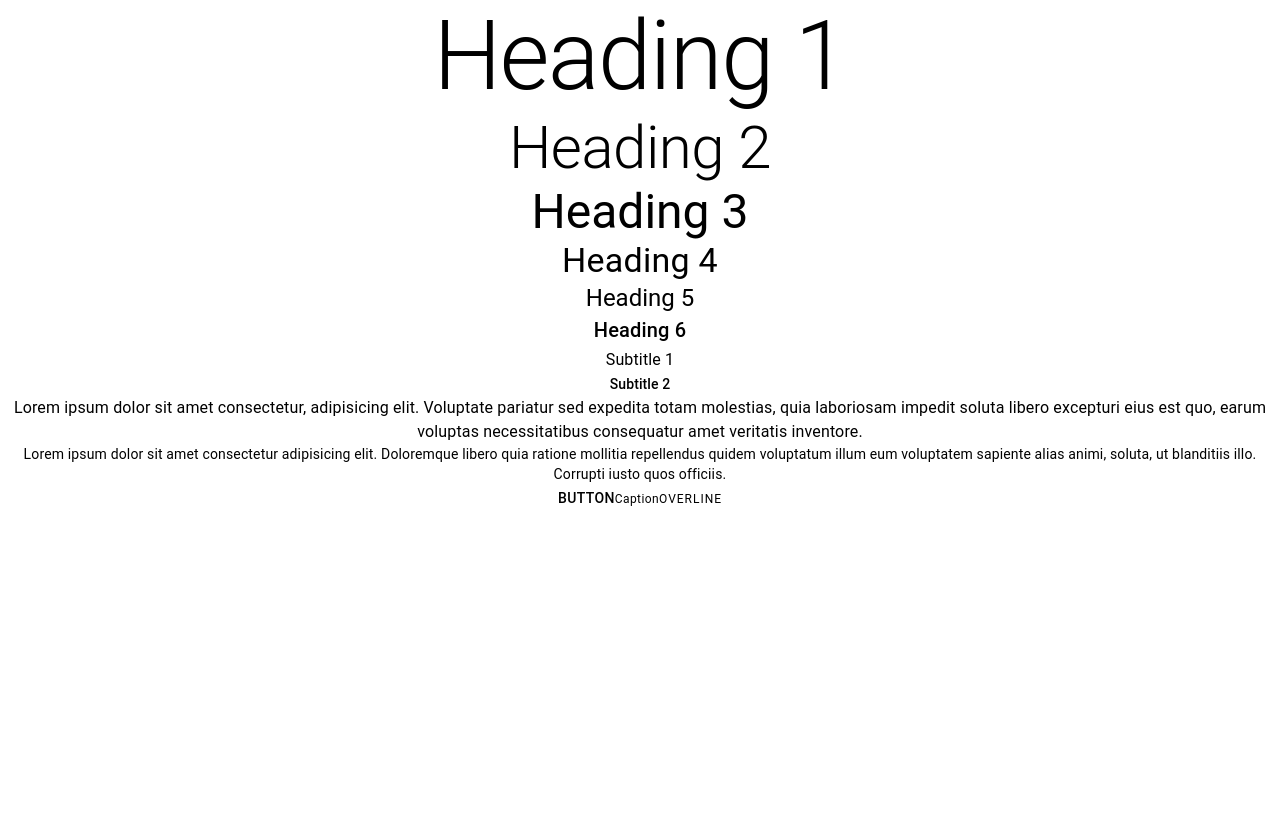
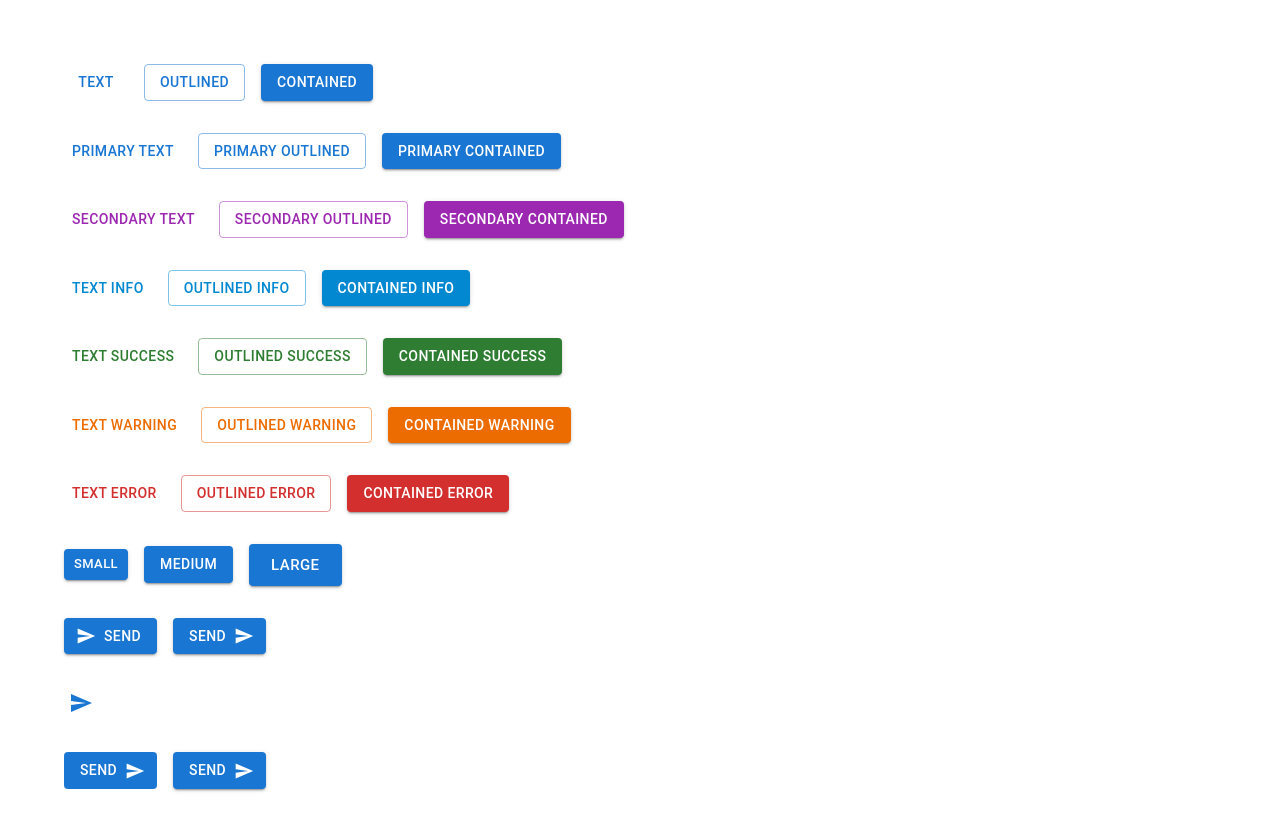
Before and after one commit to AungYeHtatCoder/react_mui_lesson_2023, a React (Create React App) app: page / in a window 1280 px wide. Shown: the top 830 px of the page. Before the commit the page ends 800 px from the top, so only its background shows below. Built offline with nearby package versions, Linux system fonts and the light colour scheme.

Commit message:
mui-button lesson by amk

```diff
--- a/package.json
+++ b/package.json
@@ -5,6 +5,7 @@
   "dependencies": {
     "@emotion/react": "^11.11.1",
     "@emotion/styled": "^11.11.0",
+    "@mui/icons-material": "^5.14.7",
     "@mui/material": "^5.14.7",
     "@testing-library/jest-dom": "^5.17.0",
     "@testing-library/react": "^13.4.0",
--- a/src/App.css
+++ b/src/App.css
@@ -1,5 +1,5 @@
 .App {
-  text-align: center;
+  padding: 4rem;
 }
 
 .App-logo {
--- a/src/App.tsx
+++ b/src/App.tsx
@@ -1,10 +1,12 @@
 import './App.css';
-import { MuiTypography } from './components/MuiTypography';
+import { MuiButton } from './components/MuiButton';
+// import { MuiTypography } from './components/MuiTypography';
 
 function App() {
   return (
     <div className='App'>
-      <MuiTypography />
+      {/* <MuiTypography /> */}
+      <MuiButton />
     </div>
   );
 }
--- /dev/null
+++ b/src/components/MuiButton.tsx
@@ -0,0 +1,118 @@
+import { Stack, Button, IconButton } from '@mui/material';
+import SendIcon from '@mui/icons-material/Send';
+export const MuiButton = () => {
+  return (
+    <Stack spacing={4}>
+      <Stack spacing={2} direction={'row'}>
+        <Button variant='text' href='https://google.com'>
+          Text
+        </Button>
+        <Button variant='outlined'>Outlined</Button>
+        <Button variant='contained'>Contained</Button>
+      </Stack>
+      <Stack spacing={2} direction={'row'}>
+        <Button variant='text' color='primary'>
+          Primary Text
+        </Button>
+        <Button variant='outlined' color='primary'>
+          Primary Outlined
+        </Button>
+        <Button variant='contained' color='primary'>
+          Primary Contained
+        </Button>
+      </Stack>
+      <Stack spacing={2} direction={'row'}>
+        <Button variant='text' color='secondary'>
+          Secondary Text{' '}
+        </Button>
+        <Button variant='outlined' color='secondary'>
+          Secondary Outlined
+        </Button>
+        <Button variant='contained' color='secondary'>
+          Secondary Contained
+        </Button>
+      </Stack>
+      <Stack spacing={2} direction={'row'}>
+        <Button variant='text' color='info'>
+          text info
+        </Button>
+        <Button variant='outlined' color='info'>
+          outlined info
+        </Button>
+        <Button variant='contained' color='info'>
+          contained info
+        </Button>
+      </Stack>
+      <Stack spacing={2} direction={'row'}>
+        <Button variant='text' color='success'>
+          text success
+        </Button>
+        <Button variant='outlined' color='success'>
+          outlined success
+        </Button>
+        <Button variant='contained' color='success'>
+          contained success
+        </Button>
+      </Stack>
+      <Stack spacing={2} direction={'row'}>
+        <Button variant='text' color='warning'>
+          text warning
+        </Button>
+        <Button variant='outlined' color='warning'>
+          outlined warning
+        </Button>
+        <Button variant='contained' color='warning'>
+          contained warning
+        </Button>
+      </Stack>
+      <Stack spacing={2} direction={'row'}>
+        <Button variant='text' color='error'>
+          text error
+        </Button>
+        <Button variant='outlined' color='error'>
+          outlined error
+        </Button>
+        <Button variant='contained' color='error'>
+          contained error
+        </Button>
+      </Stack>
+      <Stack display={'block'} spacing={2} direction={'row'}>
+        <Button variant='contained' color='primary' size='small'>
+          small
+        </Button>
+        <Button variant='contained' color='primary' size='medium'>
+          medium
+        </Button>
+        <Button variant='contained' color='primary' size='large'>
+          large
+        </Button>
+      </Stack>
+      <Stack spacing={2} direction={'row'}>
+        <Button variant='contained' color='primary' startIcon={<SendIcon />}>
+          Send
+        </Button>
+        <Button variant='contained' color='primary' endIcon={<SendIcon />}>
+          Send
+        </Button>
+      </Stack>
+      <Stack spacing={2} direction={'row'}>
+        <IconButton aria-label='send' color='primary' size='small'>
+          <SendIcon />
+        </IconButton>
+      </Stack>
+      <Stack spacing={2} direction={'row'}>
+        <Button variant='contained' endIcon={<SendIcon />} disableElevation>
+          Send
+        </Button>
+        <Button
+          variant='contained'
+          endIcon={<SendIcon />}
+          disableRipple
+          onClick={() => alert('Clicked')}
+        >
+          Send
+        </Button>
+      </Stack>
+    </Stack>
+  );
+};
```
Also changed, not shown: 1 other file (tests, documents, lock files or other folders).
